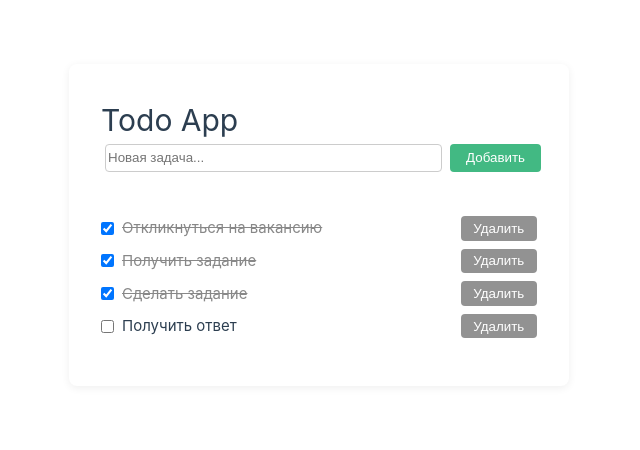
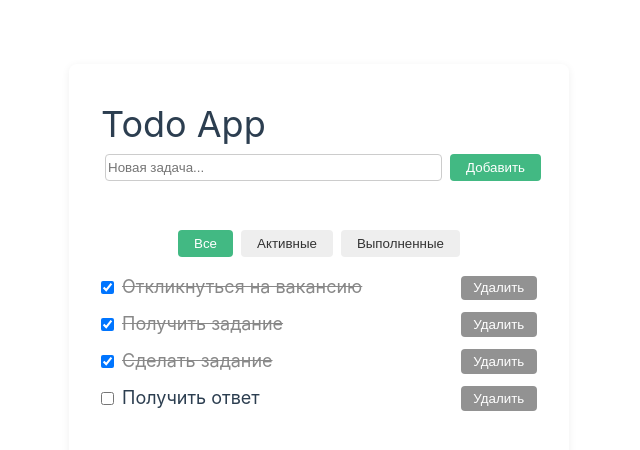
Before and after one commit to aavainshtein/aav-todo-app, a Vue app: page / in a window 1280 px wide. Shown: the top 450 px of the page, without its empty margins (321-961 px from the left). Built offline with nearby package versions, Linux system fonts and the light colour scheme; the HTML template or start-up script is replaced by a standard one.

Commit message:
feat: add TaskFilter component to App.vue for task filtering

```diff
--- a/src/App.vue
+++ b/src/App.vue
@@ -1,6 +1,7 @@
 <script setup lang="ts">
 import TaskForm from './components/TaskForm.vue'
 import TaskList from './components/TaskList.vue'
+import TaskFilter from './components/TaskFilter.vue'
 import { useStore } from 'vuex'
 import { onMounted } from 'vue'
 
@@ -15,6 +16,7 @@ onMounted(() => {
     <h1>Todo App</h1>
     <div style="margin-bottom: 1rem">
       <TaskForm />
+      <TaskFilter />
       <TaskList />
     </div>
   </div>
@@ -28,5 +30,6 @@ onMounted(() => {
   border-radius: 8px;
   box-shadow: 0 2px 8px #0001;
   padding: 2rem;
+  font-size: large;
 }
 </style>
```
